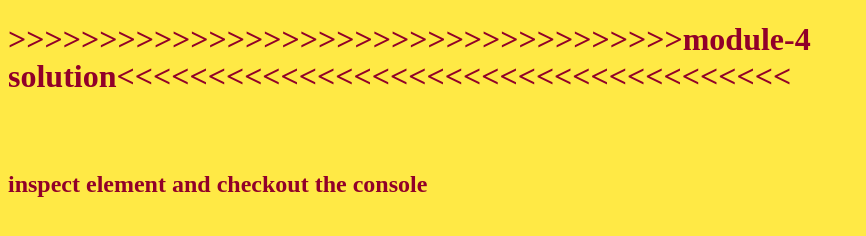
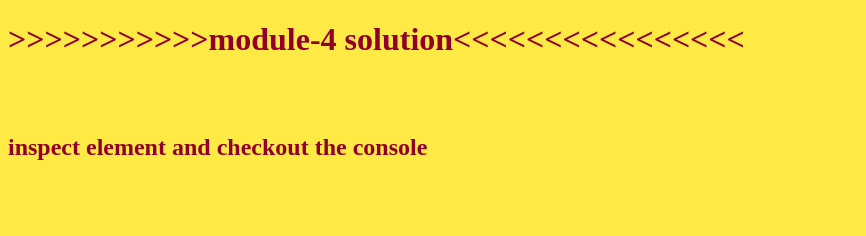
Before and after one commit to akshat-agrawal2000/coursera-test, a plain HTML site: page module_4/index.html in a window 1280 px wide. Shown: the whole page, without its empty margins (0-866 px from the left). Drawn offline with Linux system fonts and the light colour scheme.

Commit message:
Update index.html

```diff
--- a/module_4/index.html
+++ b/module_4/index.html
@@ -14,7 +14,7 @@
   </style>
 </head>
 <body>
-  <h1>>>>>>>>>>>>>>>>>>>>>>>>>>>>>>>>>>>>>>module-4 solution<<<<<<<<<<<<<<<<<<<<<<<<<<<<<<<<<<<<<</h1>
+  <h1>>>>>>>>>>>>module-4 solution<<<<<<<<<<<<<<<<</h1>
   <h2><br><br>inspect element and checkout the console</h2>
 
 </body>
```
